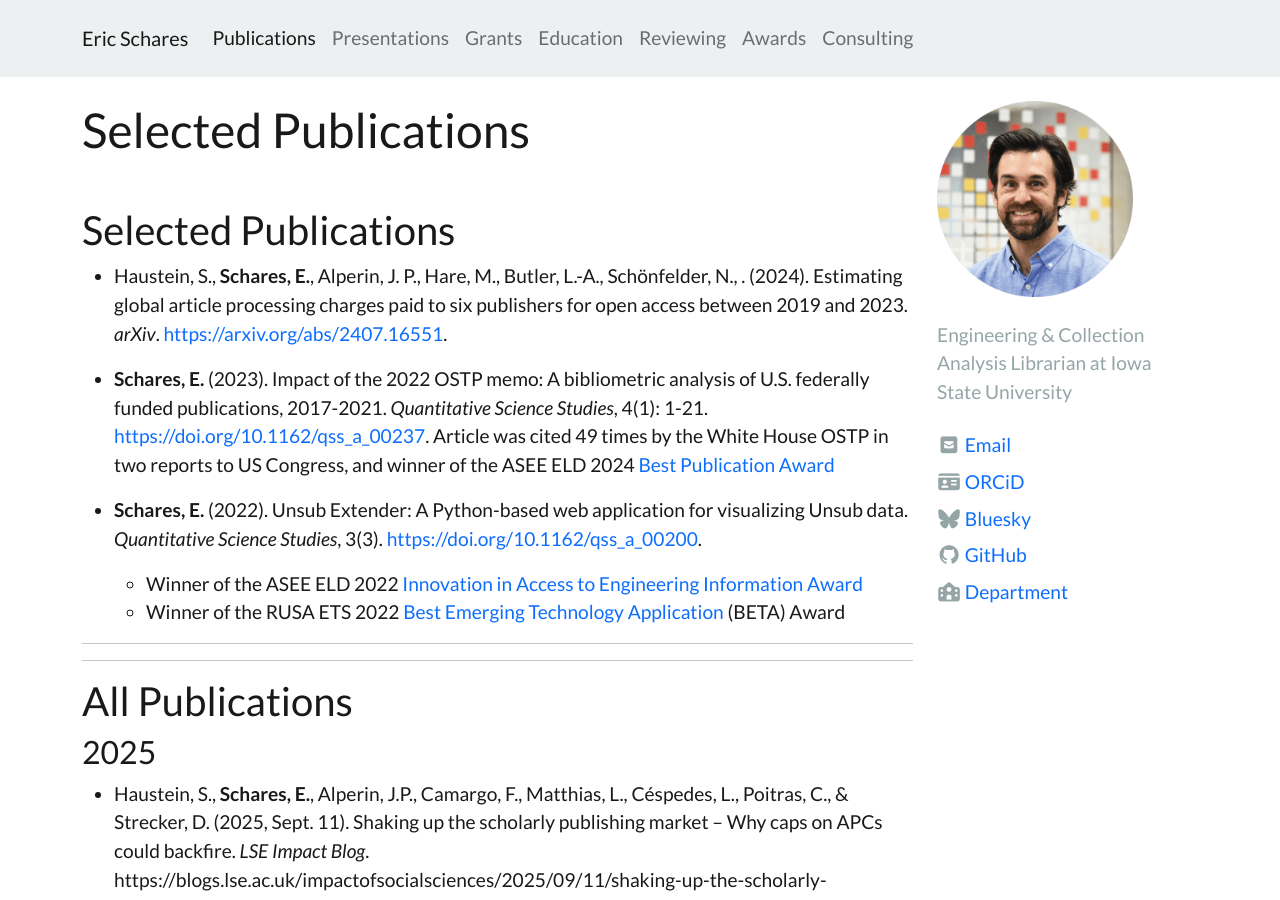
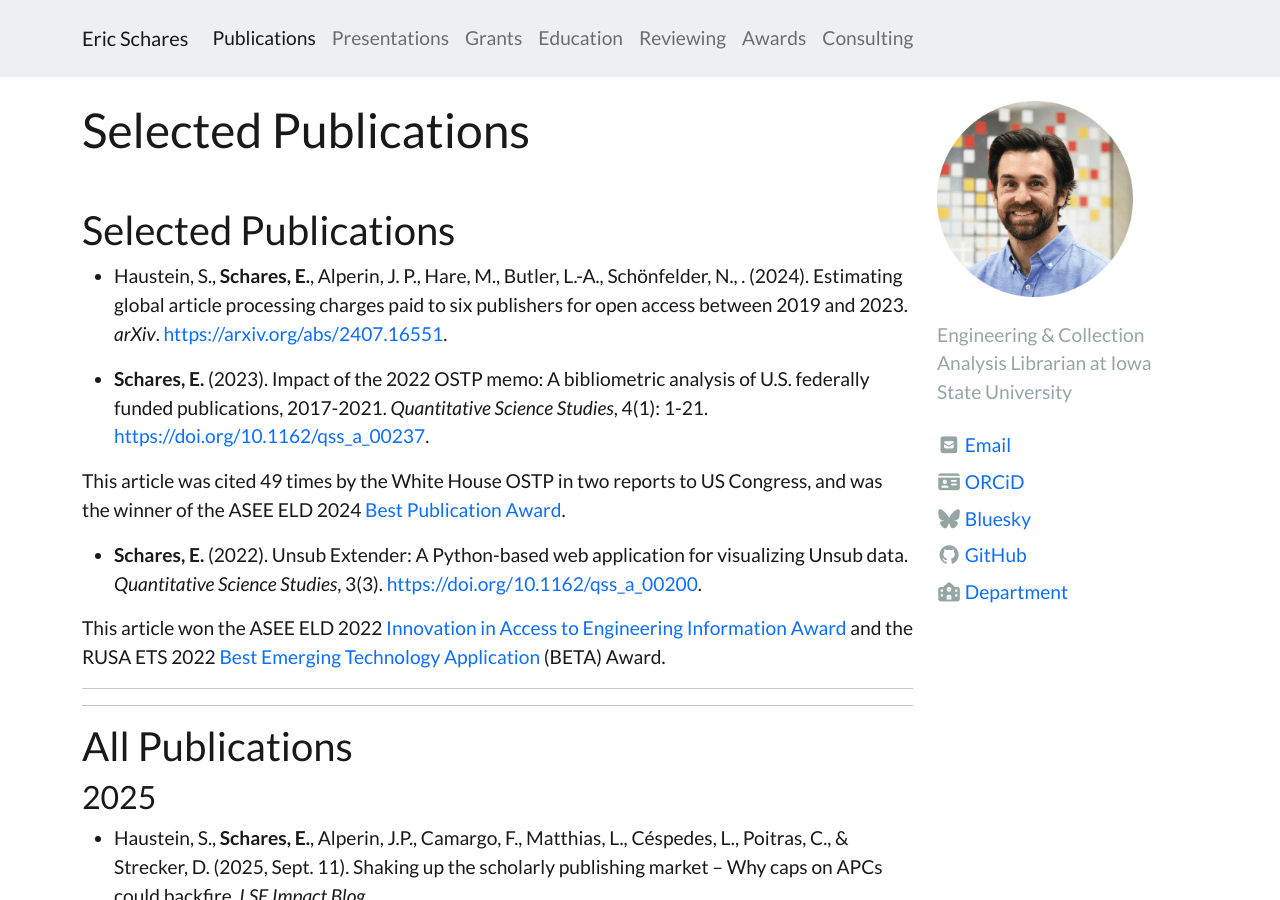
Before and after one commit to eschares/eschares.github.io, a Jekyll site: the page built from pages/publications.md, in a window 1280 px wide and 900 px high. Built offline with Jekyll 4.4.1, drawn with Linux system fonts in a browser that asks for light colours; nearby versions of some CDN libraries; our own code applies the rules of GitHub Pages for plain Markdown files.

Commit message:
clean up selected publications awards

```diff
--- a/pages/publications.md
+++ b/pages/publications.md
@@ -8,11 +8,12 @@ nav_order: 1
 - Haustein, S., **Schares, E.**, Alperin, J. P., Hare, M., Butler, L.-A., Schönfelder, N., . (2024). Estimating global article processing charges paid to six publishers for open access between 2019 and 2023. _arXiv_. [https://arxiv.org/abs/2407.16551](https://arxiv.org/abs/2407.16551).
 
 - **Schares, E.** (2023). Impact of the 2022 OSTP memo: A bibliometric analysis of U.S. federally funded publications, 2017-2021. _Quantitative Science Studies_, 4(1): 1-21. [https://doi.org/10.1162/qss_a_00237](https://doi.org/10.1162/qss_a_00237).
-Article was cited 49 times by the White House OSTP in two reports to US Congress, and winner of the ASEE ELD 2024 [Best Publication Award](https://sites.asee.org/eld/about-the-eld/awards/#paper)
+
+This article was cited 49 times by the White House OSTP in two reports to US Congress, and was the winner of the ASEE ELD 2024 [Best Publication Award](https://sites.asee.org/eld/about-the-eld/awards/#paper).
 
 - **Schares, E.** (2022). Unsub Extender: A Python-based web application for visualizing Unsub data. _Quantitative Science Studies_, 3(3). [https://doi.org/10.1162/qss_a_00200](https://doi.org/10.1162/qss_a_00200).
-  - Winner of the ASEE ELD 2022 [Innovation in Access to Engineering Information Award](https://sites.asee.org/eld/about-the-eld/awards/#innovation)
-  - Winner of the RUSA ETS 2022 [Best Emerging Technology Application](https://rusaupdate.org/2022/03/2022-ets-best-emerging-technology-application-award/) (BETA) Award
+
+This article won the ASEE ELD 2022 [Innovation in Access to Engineering Information Award](https://sites.asee.org/eld/about-the-eld/awards/#innovation) and the RUSA ETS 2022 [Best Emerging Technology Application](https://rusaupdate.org/2022/03/2022-ets-best-emerging-technology-application-award/) (BETA) Award.
 
 ---
 
```
